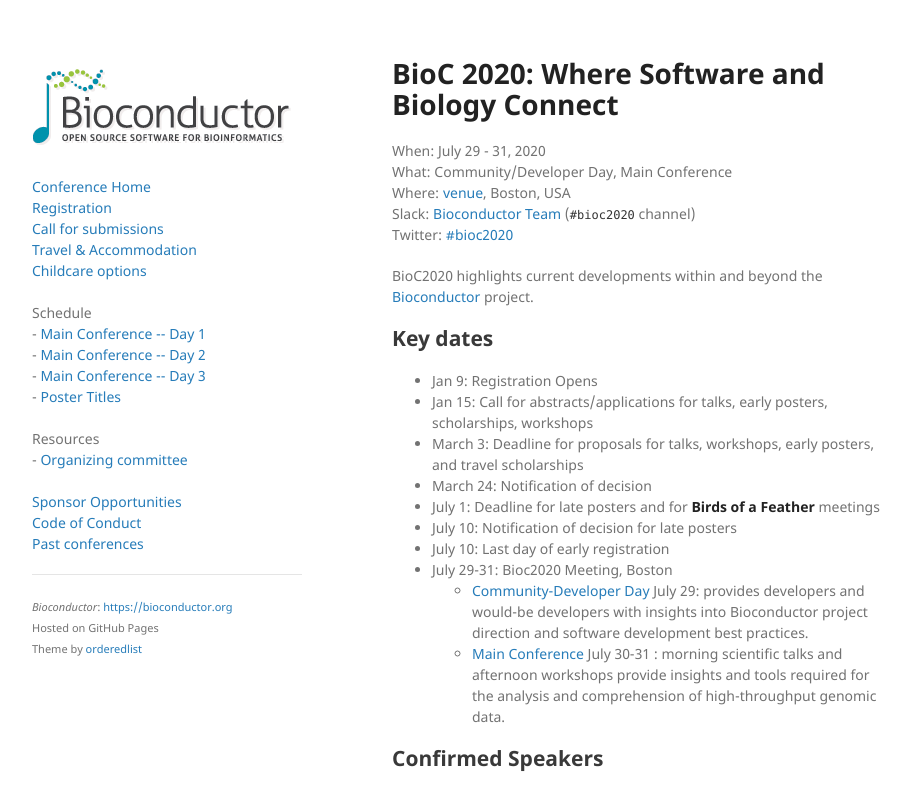
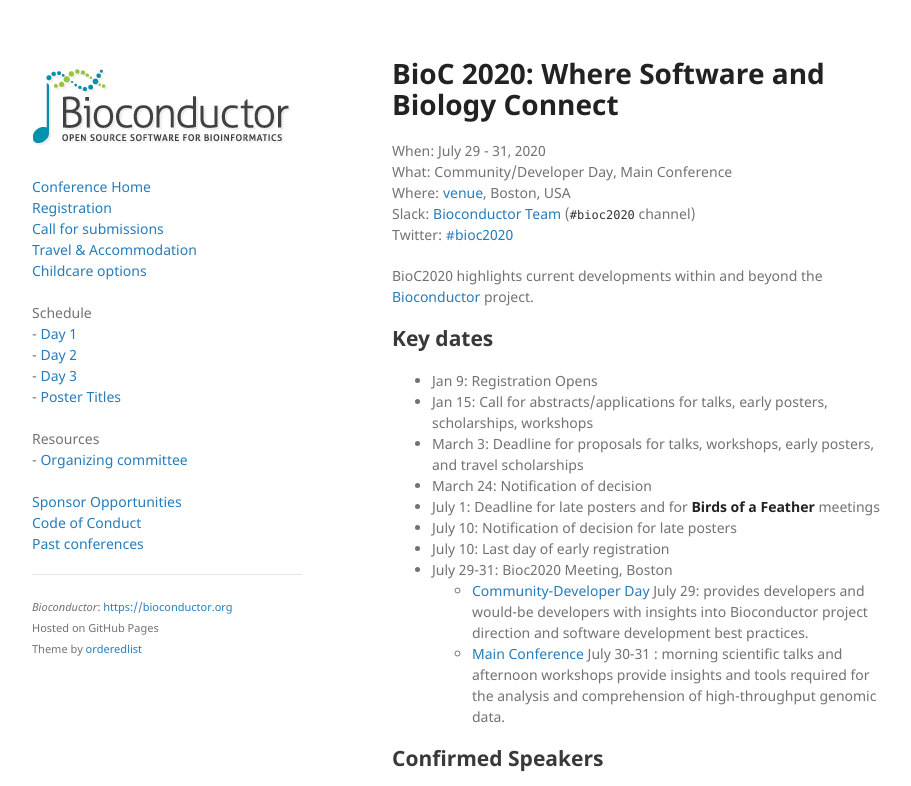
Before and after one commit to Bioconductor/BioC2020, a Jekyll site: the page built from docs/index.md, in a window 1280 px wide and 900 px high, cut to the strip 0-786 px from the top of the window. Shown: the whole strip, without its empty margins (178-1089 px from the left). Built offline with Jekyll 4.4.1, drawn with Linux system fonts in a browser that asks for light colours; comment, search, counter and statistics services are not loaded.

Commit message:
update sidebar removing 'Main conference --'
There is only a 'Main conference' now, so no need to qualify 'Day 1', 'Day 2', 'Day 3'.

```diff
--- a/docs/_layouts/default.html
+++ b/docs/_layouts/default.html
@@ -35,9 +35,9 @@
           <a href="https://rebrand.ly/bioc2020childcare" target="_blank">Childcare options</a><br />
           <br />
           Schedule<br />
-          - <a href="./schedule-day-one">Main Conference -- Day 1</a><br />
-          - <a href="./schedule-day-two">Main Conference -- Day 2</a><br />
-          - <a href="./schedule-day-three">Main Conference -- Day 3</a><br />
+          - <a href="./schedule-day-one">Day 1</a><br />
+          - <a href="./schedule-day-two">Day 2</a><br />
+          - <a href="./schedule-day-three">Day 3</a><br />
           - <a href="./posters">Poster Titles</a><br />
           <br />
           Resources<br />
```
